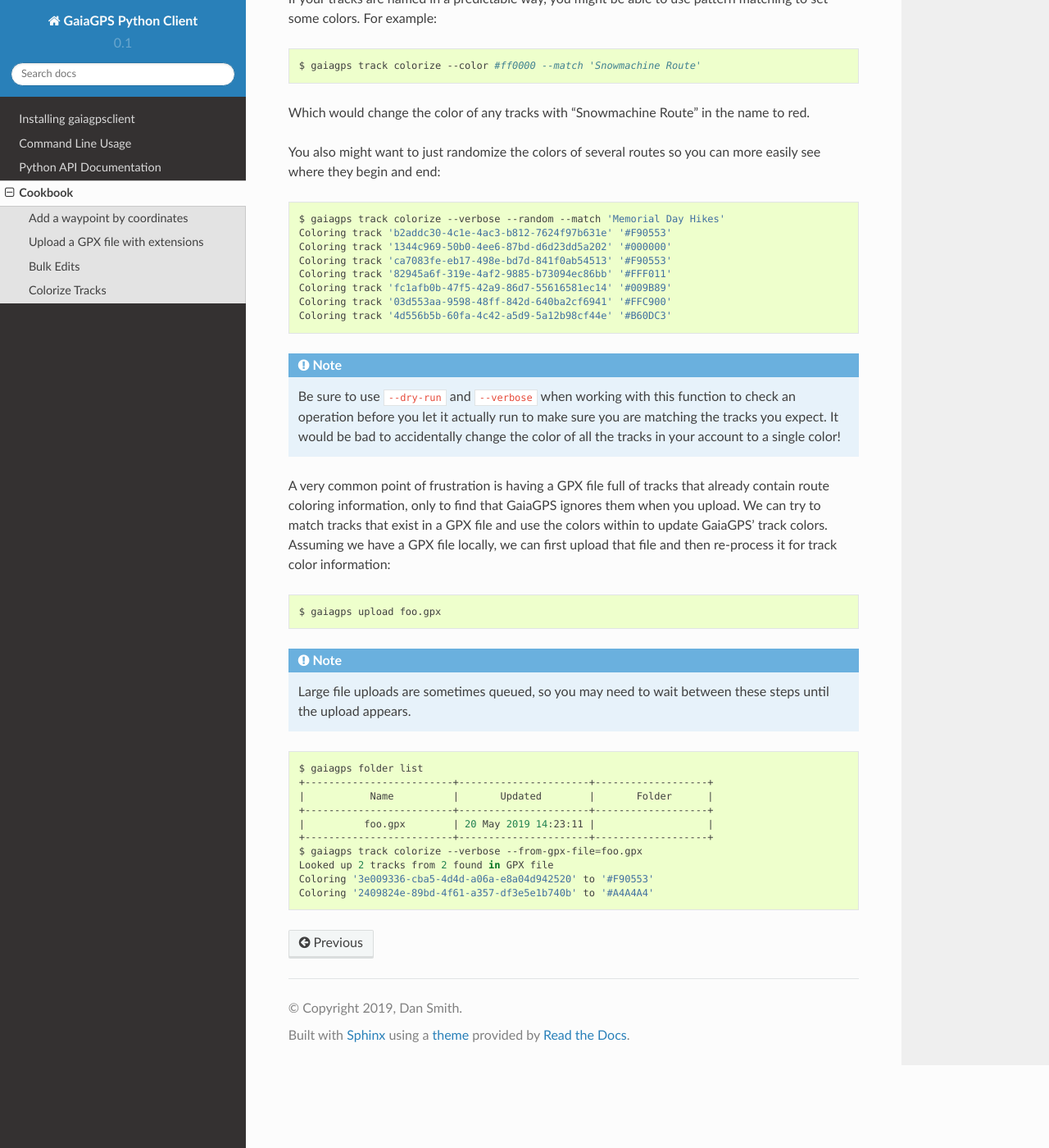
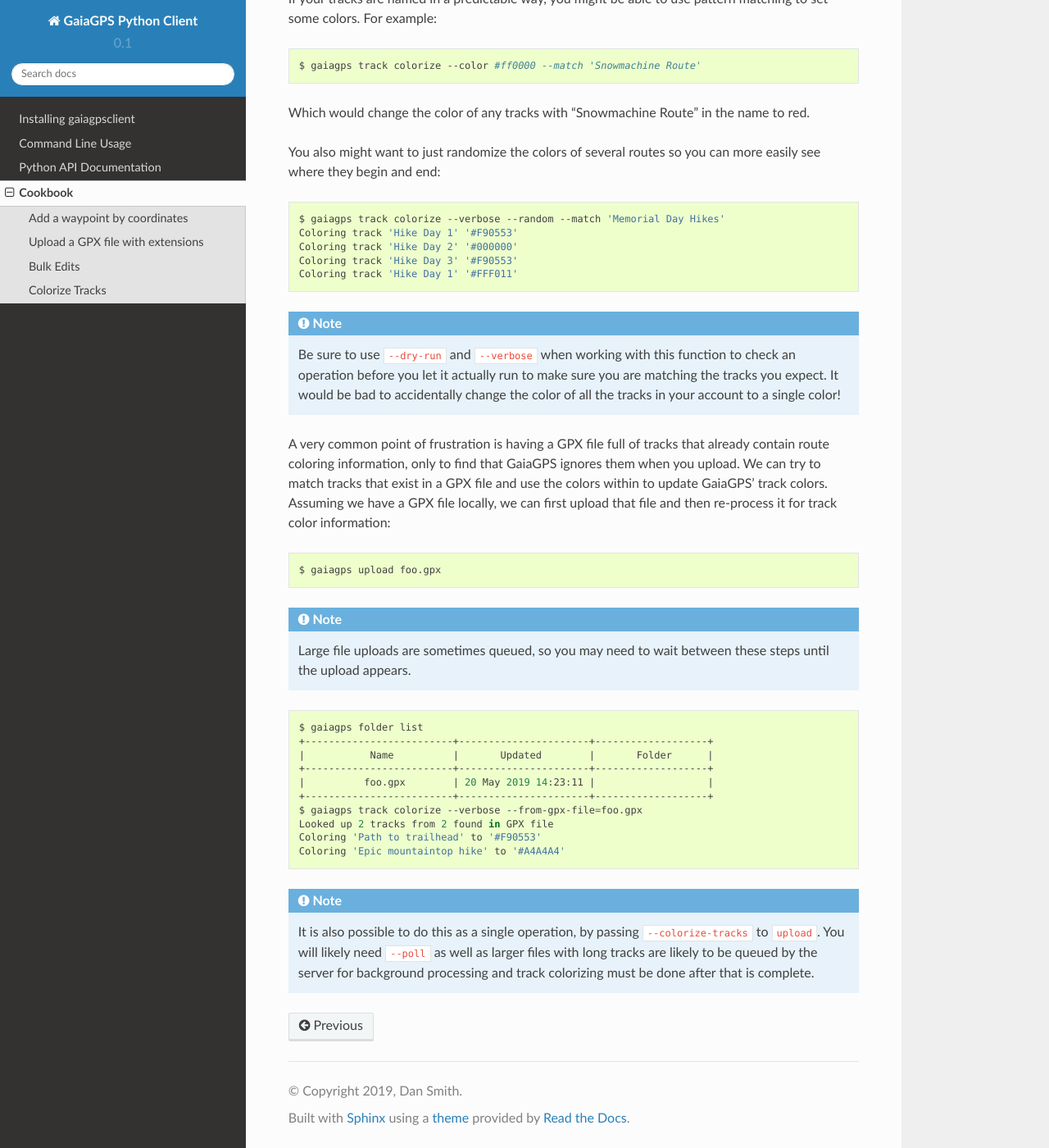
Before and after one commit to kk7ds/gaiagpsclient, a Sphinx documentation site: the page built from doc/source/cookbook.rst, in a window 1280 px wide and 1400 px high, scrolled down 2039 px. Shown: the whole window at 82% size. Built offline with Sphinx 7.4.7 and the Read the Docs theme 2.0.0, drawn with Linux system fonts in a browser that asks for light colours.

Commit message:
Update cookbook for new colorize and upload behavior

```diff
--- a/doc/source/cookbook.rst
+++ b/doc/source/cookbook.rst
@@ -111,13 +111,10 @@
 .. prompt:: bash $ auto
 
   $ gaiagps track colorize --verbose --random --match 'Memorial Day Hikes'
-  Coloring track 'b2addc30-4c1e-4ac3-b812-7624f97b631e' '#F90553'
-  Coloring track '1344c969-50b0-4ee6-87bd-d6d23dd5a202' '#000000'
-  Coloring track 'ca7083fe-eb17-498e-bd7d-841f0ab54513' '#F90553'
-  Coloring track '82945a6f-319e-4af2-9885-b73094ec86bb' '#FFF011'
-  Coloring track 'fc1afb0b-47f5-42a9-86d7-55616581ec14' '#009B89'
-  Coloring track '03d553aa-9598-48ff-842d-640ba2cf6941' '#FFC900'
-  Coloring track '4d556b5b-60fa-4c42-a5d9-5a12b98cf44e' '#B60DC3'
+  Coloring track 'Hike Day 1' '#F90553'
+  Coloring track 'Hike Day 2' '#000000'
+  Coloring track 'Hike Day 3' '#F90553'
+  Coloring track 'Hike Day 1' '#FFF011'
 
 .. note:: Be sure to use ``--dry-run`` and ``--verbose`` when working
           with this function to check an operation before you let it
@@ -149,5 +146,11 @@
   +-------------------------+----------------------+-------------------+
   $ gaiagps track colorize --verbose --from-gpx-file=foo.gpx
   Looked up 2 tracks from 2 found in GPX file
-  Coloring '3e009336-cba5-4d4d-a06a-e8a04d942520' to '#F90553'
-  Coloring '2409824e-89bd-4f61-a357-df3e5e1b740b' to '#A4A4A4'
+  Coloring 'Path to trailhead' to '#F90553'
+  Coloring 'Epic mountaintop hike' to '#A4A4A4'
+
+.. note:: It is also possible to do this as a single operation, by
+          passing ``--colorize-tracks`` to ``upload``. You will likely
+          need ``--poll`` as well as larger files with long tracks are
+          likely to be queued by the server for background processing
+          and track colorizing must be done after that is complete.
```
